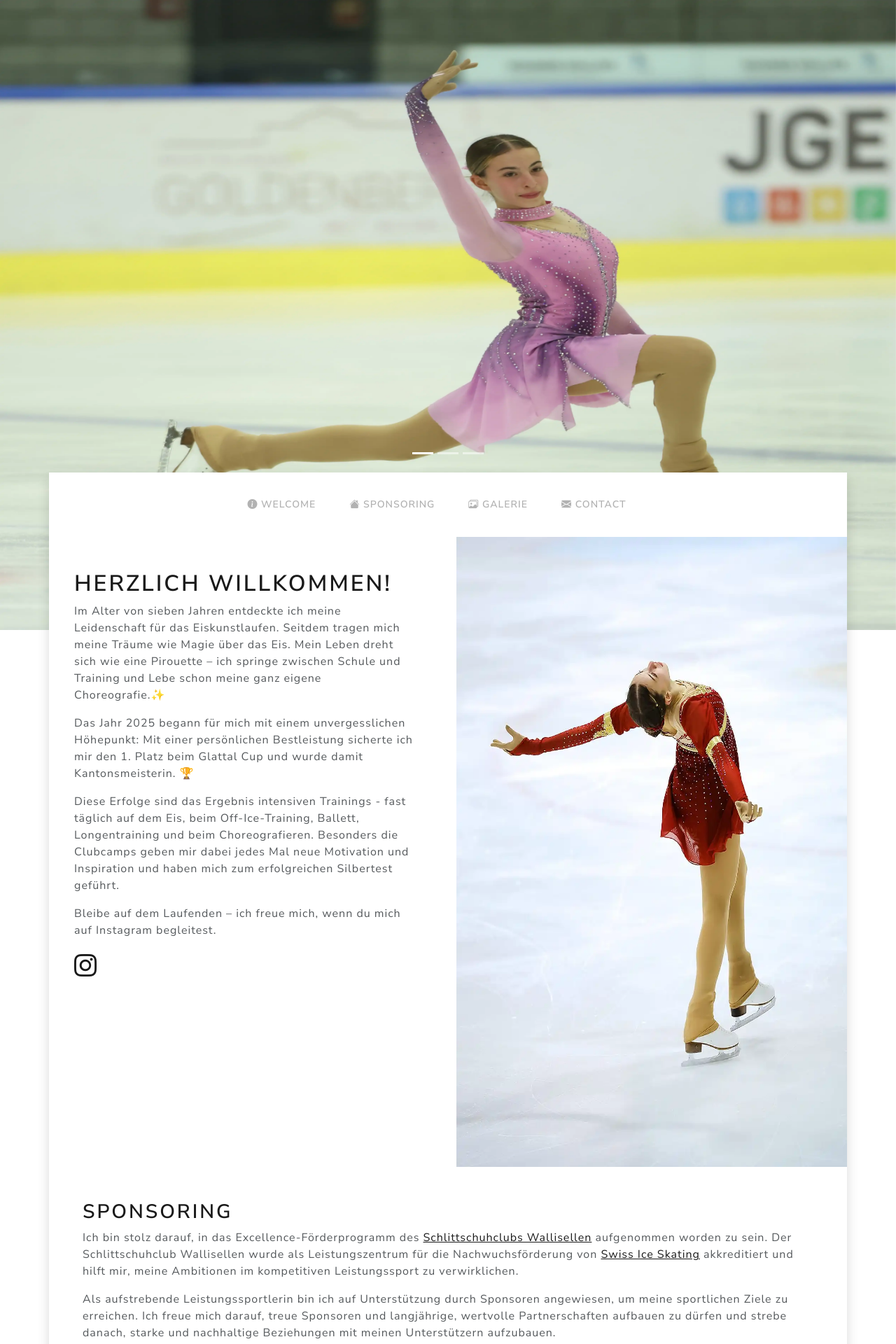
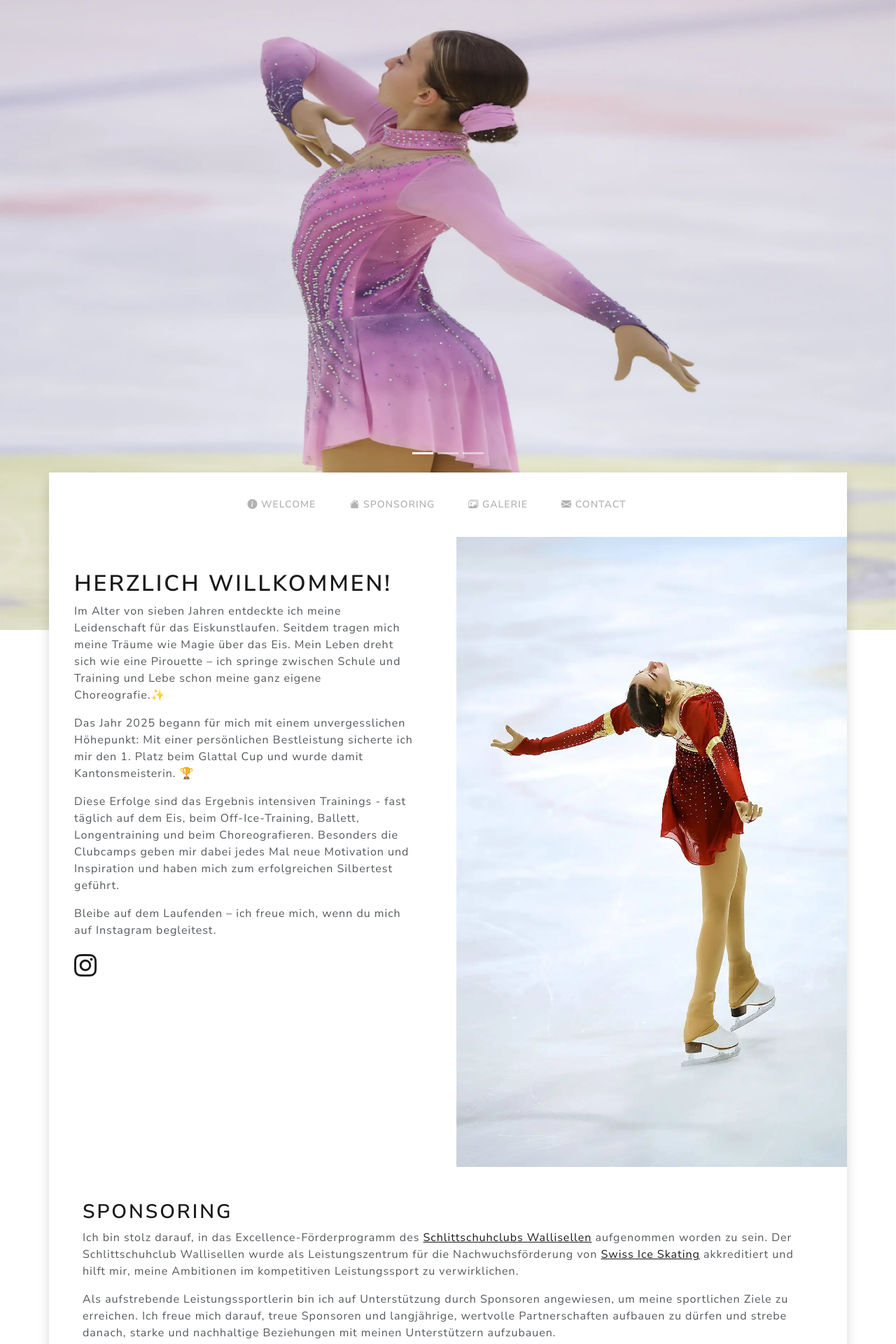
Before and after one commit to flavioaiello/3e2c7395a0ed6e61989d9d6b05156f06a7a27504, a Jekyll site: the page built from index.html, in a window 1280 px wide. Shown: the top 1920 px of the page at 70% size. Built offline with Jekyll 4.4.1, drawn with Linux system fonts in a browser that asks for light colours; nearby versions of some CDN libraries.

Commit message:
shape carousel

```diff
--- a/_layouts/default.html
+++ b/_layouts/default.html
@@ -66,13 +66,13 @@
     </div>
     <div class="carousel-inner position-fixed top-0 start-0 vw-100 vh-100 object-fit-cover">
       <div class="carousel-item active">
-        <img src="/assets/images/3.webp?v={{ site.time | date: '%s' }}" class="d-block vw-100 vh-100 object-fit-cover" alt="">
-      </div>
-      <div class="carousel-item">
         <img src="/assets/images/2.webp?v={{ site.time | date: '%s' }}" class="d-block vw-100 vh-100 object-fit-cover" alt="">
       </div>
       <div class="carousel-item">
         <img src="/assets/images/1.webp?v={{ site.time | date: '%s' }}" class="d-block vw-100 vh-100 object-fit-cover" alt="">
+      </div>
+      <div class="carousel-item">
+        <img src="/assets/images/3.webp?v={{ site.time | date: '%s' }}" class="d-block vw-100 vh-100 object-fit-cover" alt="">
       </div>
     </div>
   </header>
```
Also changed, not shown: assets/images/1.webp, assets/images/3.webp.
